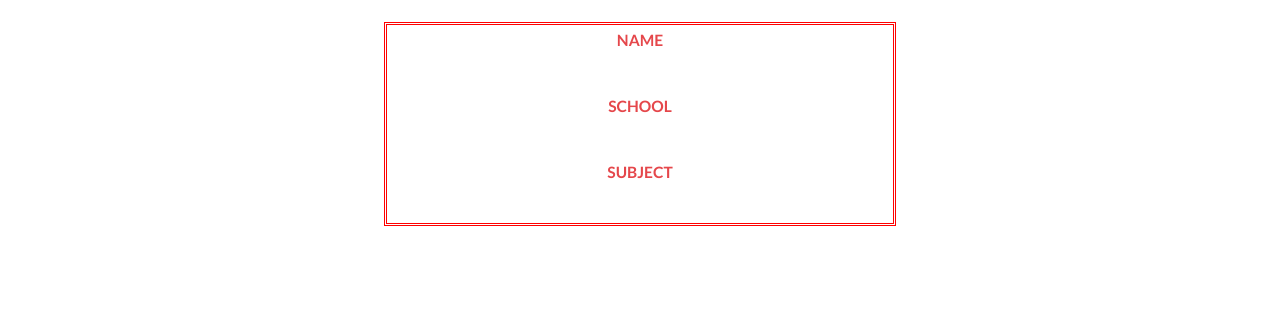
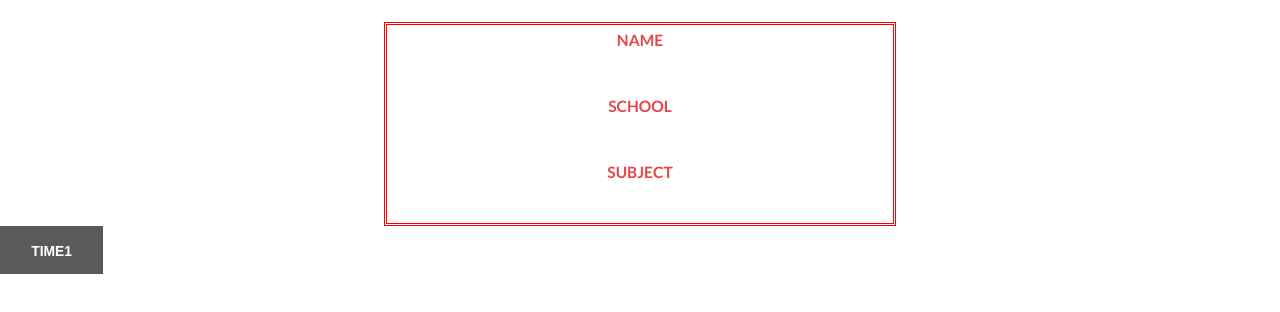
Before and after one commit to noahallen/APlusPlus-Learning, a website: page public/profileTutor.html in a window 1280 px wide. Shown: the part 90-402 px from the top of the page. Drawn offline with nearby package versions, Linux system fonts and the light colour scheme.

Commit message:
*Still doing* Add function for sent a request to the tutor's firebase when student click the time buttom

```diff
--- a/public/assets/js/main.js
+++ b/public/assets/js/main.js
@@ -287,8 +287,6 @@ async function createUser(){
 
 
 
-
-
 /*------------------------------Search Page Code ------------------------------*/
 
 //Populates the search parameters based on the subject chosen
@@ -374,3 +372,29 @@ function displayPossibleTutors(array){
 
 	}
 }
+
+
+/*------------------------------ProfileTutor Page Code ------------------------------*/
+
+//sents a request to the tutor's firebase when students click on their time available buttons
+function pushTimeToFirebase() {
+
+	var user = firebase.auth().currentUser;
+	var email = user.email;
+
+
+	var TutorTimeArr = [];
+    var numTime = 100;
+    for(var i = 0; i < numTime; i++){
+        if(document.getElementById(i.toString()).checked){
+            strengthArr.push(document.getElementById(i).name);
+        }
+    }
+    var db = firebase.firestore();
+    db.collection("users").doc(email).update('numTime', numTime);
+
+	setTimeout(function(){ location.href ="index2.html"; }, 3000);
+
+	alert("Request sent!");
+
+}
--- a/public/profileTutor.html
+++ b/public/profileTutor.html
@@ -55,6 +55,9 @@
             <br>
 		</div>
 
+		<div>
+				<button type="button" onclick="pushTimeToFirebase()">Time1</button>
+		</div>
 
 
 		<!-- Scripts -->
```
